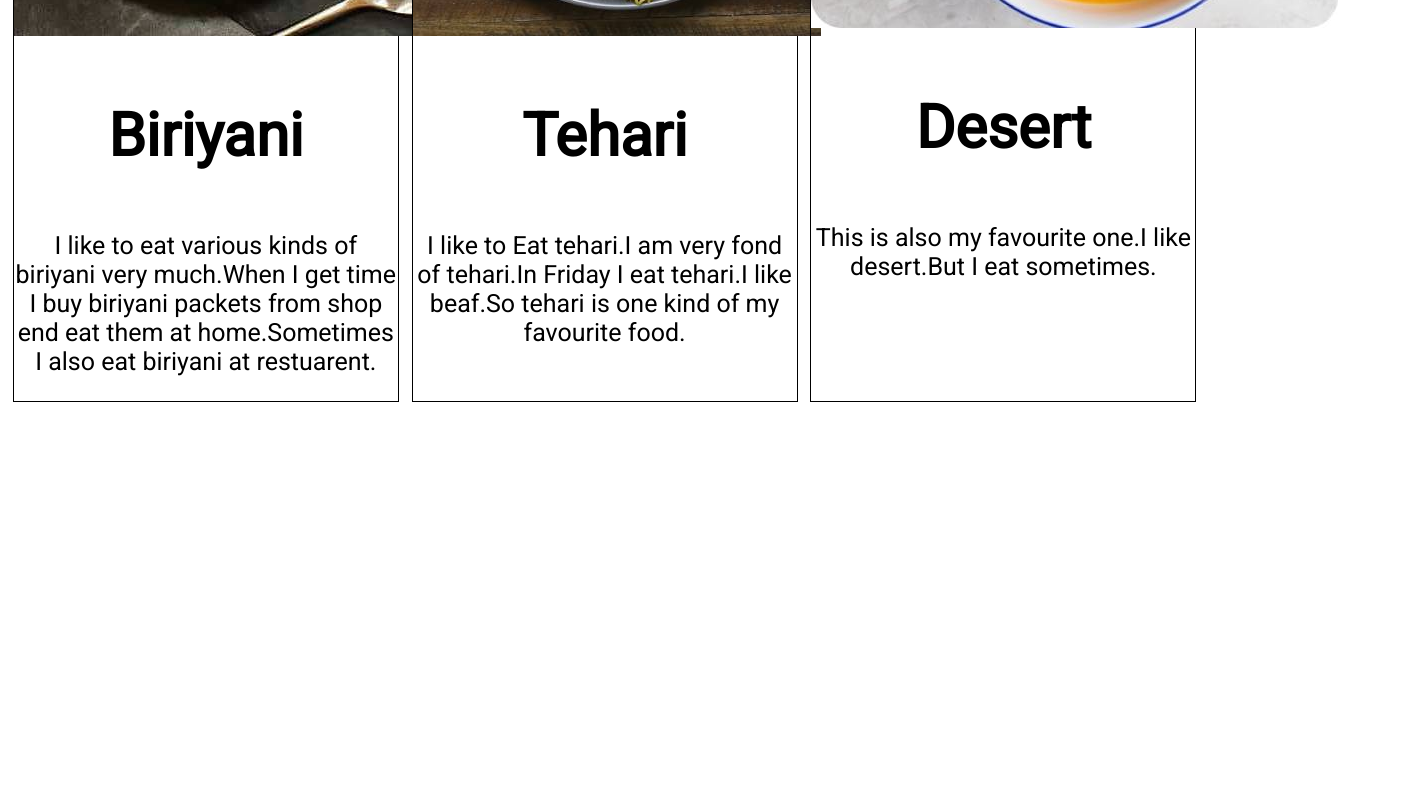
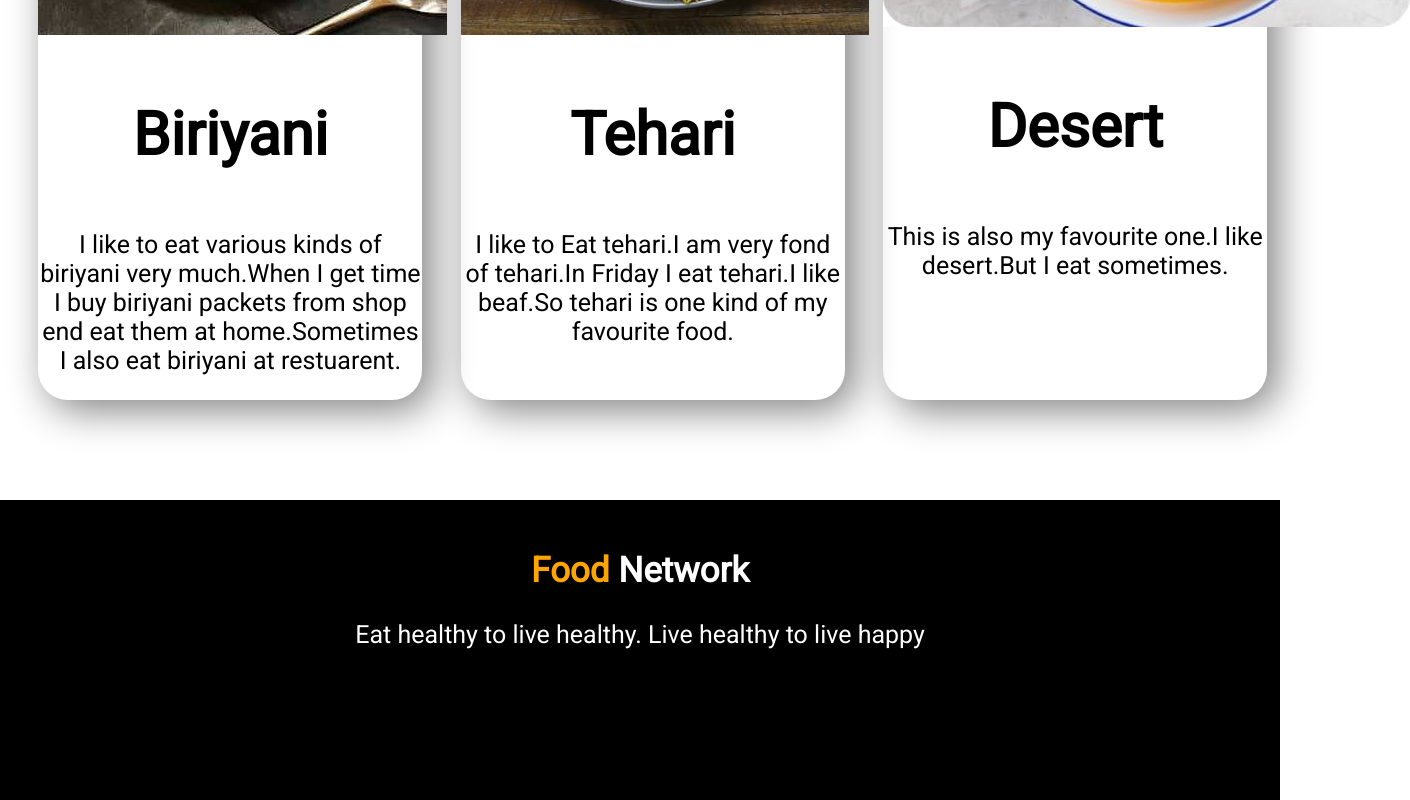
Before and after one commit to pabon98/food-network, a plain HTML site: page index.html in a window 1280 px wide. Shown: the part 1861-2661 px from the top of the page, 1410 px wide, since content can reach past the window. Before the commit the page ends 2263 px from the top, so only its background shows below. Drawn offline with Linux system fonts and the light colour scheme.

Commit message:
footer added

```diff
--- a/index.html
+++ b/index.html
@@ -50,18 +50,18 @@
         </div>
     </sectiion>
     <section class="experience-food">
-        <div class="one-third">
+        <div class="one-third  box-shadow">
             <img src="images/food/biriyani.jpg" alt="">
             <h1>Biriyani</h1>
             <p>I like to eat various kinds of biriyani very much.When I get time I buy biriyani packets from shop end eat them at home.Sometimes I also eat biriyani at restuarent.</p>
         </div>
-        <div class="one-third">
+        <div class="one-third box-shadow">
             <img src="images/food/tehari.jpg" alt="">
             <h1>Tehari</h1>
             <p>I like to Eat tehari.I am very fond of tehari.In Friday I eat tehari.I like beaf.So tehari is one kind of my favourite food.</p>
 
         </div>
-        <div class="one-third">
+        <div class="one-third box-shadow">
             <img src="images/food/Project Cover.jpg" alt="">
             <h1>Desert</h1>
             <p>This is also my favourite one.I like desert.But I eat sometimes.</p>
@@ -69,6 +69,11 @@
 
        </section>
 
+       <footer>
+           <h2> <span class="Orange">Food</span> Network</h2>
+           <p>Eat healthy to live healthy. Live healthy to live happy</p>
+       </footer>
+
 
 </body>
 
--- a/style.css
+++ b/style.css
@@ -6,6 +6,10 @@ body
 h1{
     font-size: 60px;
 
+}
+h2
+{
+    font-size: 35px;
 }
 .Orange
 {
@@ -78,6 +82,23 @@ section
 {
     width: 30%;
     float: left;
-    margin-left: 1%;
-    border: 1px solid;
+    margin-left: 3%;
+
+
 }
+.box-shadow
+{
+    box-shadow: 10px 10px 40px gray;
+    border-radius: 30px;
+
+}
+footer{
+    background-color: black;
+    height: 300px;
+    color: white;
+}
+footer h2
+{
+    padding-top: 50px
+
+}
```
